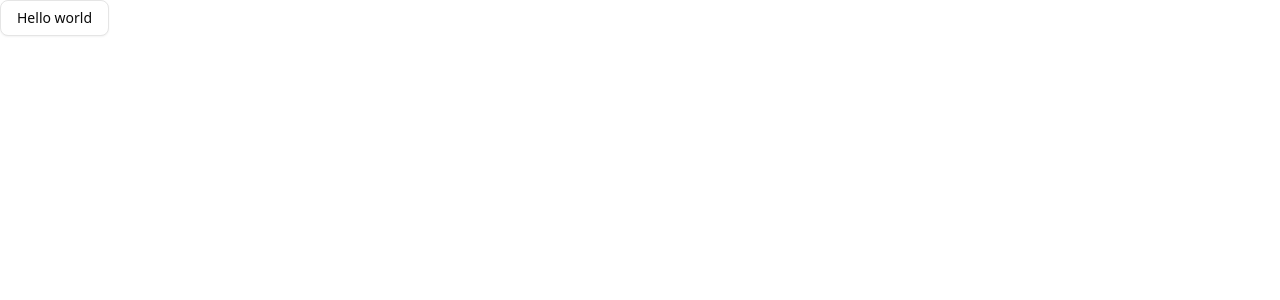
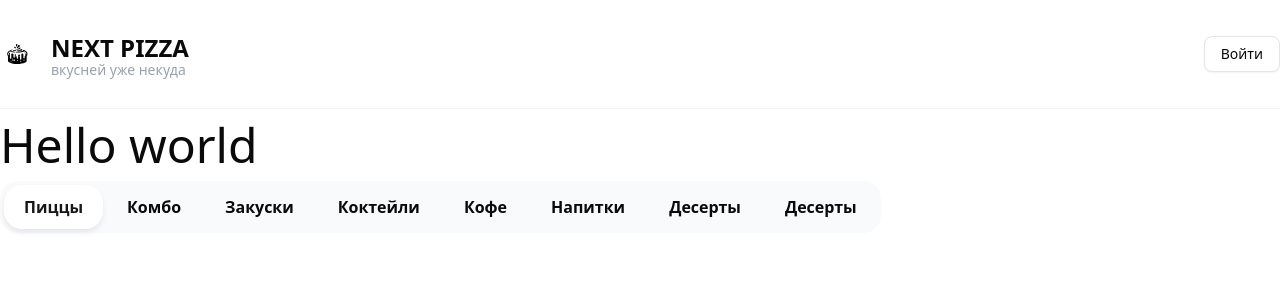
Before and after one commit to MagaFreelancer/hope-fullstack, a Next.js app: page / in a window 1280 px wide. Shown: the top 300 px of the page. Built offline with nearby package versions, Linux system fonts and the light colour scheme.

Commit message:
feat(categories): сверстал компонент категория

```diff
--- a/src/app/layout.tsx
+++ b/src/app/layout.tsx
@@ -1,5 +1,7 @@
 import type { Metadata } from 'next'
 import { Nunito } from 'next/font/google'
+import { Header } from '@widgets/header'
+
 import './globals.css'
 
 const nunito = Nunito({
@@ -19,7 +21,10 @@ export default function RootLayout({
 }>) {
   return (
     <html lang='en'>
-      <body className={`${nunito.variable}  antialiased`}>{children}</body>
+      <body className={`${nunito.variable}  antialiased`}>
+        <Header />
+        <main>{children}</main>
+      </body>
     </html>
   )
 }
--- a/src/app/page.tsx
+++ b/src/app/page.tsx
@@ -1,8 +1,15 @@
-import { Button } from '@shared/ui/button'
+import * as UI from '@shared/ui'
+import { Categories } from '@features/categories/ui'
+
 export default function Home() {
   return (
     <div>
-      <Button variant='outline'>Hello world</Button>
+      <UI.Container>
+        <UI.Title text='Hello world' size='2xl' />
+        <div>
+          <Categories />
+        </div>
+      </UI.Container>
     </div>
   )
 }
--- /dev/null
+++ b/src/features/categories/index.ts
@@ -0,0 +1 @@
+export { Categories } from './ui'
--- /dev/null
+++ b/src/features/categories/ui/index.tsx
@@ -0,0 +1,40 @@
+import React from 'react'
+import Link from 'next/link'
+import { cn } from '@shared/lib/utils'
+interface Props {
+  className?: string
+}
+
+const cats = [
+  'Пиццы',
+  'Комбо',
+  'Закуски',
+  'Коктейли',
+  'Кофе',
+  'Напитки',
+  'Десерты',
+  'Десерты',
+]
+const activeIndex = 0
+
+export const Categories: React.FC<Props> = ({ className }) => {
+  return (
+    <div
+      className={cn('inline-flex gap-1 bg-gray-50 p-1 rounded-2xl', className)}
+    >
+      {cats.map((name, i) => (
+        <Link
+          key={i}
+          className={cn(
+            'flex items-center font-bold h-11 rounded-2xl px-5',
+            activeIndex === i &&
+              'bg-white shadow-md shadow-gray-200 text-primary',
+          )}
+          href=''
+        >
+          {name}
+        </Link>
+      ))}
+    </div>
+  )
+}
--- /dev/null
+++ b/src/shared/ui/index.ts
@@ -0,0 +1,10 @@
+export { Button } from './button'
+export { Container } from './container'
+export { Input } from './input'
+export { Skeleton } from './skeleton'
+export { Slider } from './slider'
+export { Popover } from './popover'
+export { Select } from './select'
+export { Dialog } from './dialog'
+export { Checkbox } from './checkbox'
+export { Title } from './title'
--- /dev/null
+++ b/src/shared/ui/title.tsx
@@ -0,0 +1,36 @@
+import clsx from 'clsx'
+import React from 'react'
+
+type TitleSize = 'xs' | 'sm' | 'md' | 'lg' | 'xl' | '2xl'
+
+interface Props {
+  size?: TitleSize
+  className?: string
+  text: string
+}
+
+export const Title: React.FC<Props> = ({ text, size = 'sm', className }) => {
+  const mapTagBySize = {
+    xs: 'h5',
+    sm: 'h4',
+    md: 'h3',
+    lg: 'h2',
+    xl: 'h1',
+    '2xl': 'h1',
+  } as const
+
+  const mapClassNameBySize = {
+    xs: 'text-[16px] ys-text',
+    sm: 'text-[22px] ys-text',
+    md: 'text-[26px] ys-text',
+    lg: 'text-[32px] ys-display',
+    xl: 'text-[40px] ys-display',
+    '2xl': 'text-[48px] ys-display',
+  } as const
+
+  return React.createElement(
+    mapTagBySize[size],
+    { className: clsx(mapClassNameBySize[size], className) },
+    text,
+  )
+}
--- a/src/widgets/header/index.ts
+++ b/src/widgets/header/index.ts
@@ -0,0 +1 @@
+export { Header } from './ui'
--- a/src/widgets/header/ui/index.tsx
+++ b/src/widgets/header/ui/index.tsx
@@ -1,13 +1,44 @@
+import React from 'react'
+import Image from 'next/image'
+import * as UI from '@shared/ui'
 import { cn } from '@shared/lib/utils'
 
 interface Props {
   className?: string
 }
 
-export const Header = ({ className }: Props) => {
+export const Header: React.FC<Props> = ({ className }) => {
   return (
-    <header className={cn('', className)}>
-      <h1>Header</h1>
+    <header className={cn('border-b border-gray-100', className)}>
+      <UI.Container className='flex items-center justify-between py-8'>
+        <div className='flex items-center gap-4'>
+          <Image src='/logo.svg' width={35} height={35} alt='Logo' />
+          <div>
+            <h1 className='text-2xl uppercase font-black'>Next Pizza</h1>
+            <p className='text-sm text-gray-400 leading-3'>
+              вкусней уже некуда
+            </p>
+          </div>
+        </div>
+
+        <div className='mx-10 flex-1'>{/* <SearchInput /> */}</div>
+
+        <div className='flex items-center gap-3'>
+          <UI.Button variant='outline'>Войти</UI.Button>
+
+          {/* <CartDrawer>
+            <Button className="group relative">
+              <b>520 ₽</b>
+              <span className="h-full w-[1px] bg-white/30 mx-3" />
+              <div className="flex items-center gap-1 transition duration-300 group-hover:opacity-0">
+                <ShoppingCart className="h-4 w-4 relative" strokeWidth={2} />
+                <b>3</b>
+              </div>
+              <ArrowRight className="w-5 absolute right-5 transition duration-300 -translate-x-2 opacity-0 group-hover:opacity-100 group-hover:translate-x-0" />
+            </Button>
+          </CartDrawer> */}
+        </div>
+      </UI.Container>
     </header>
   )
 }
```
Also changed, not shown: public/logo.svg (added).
